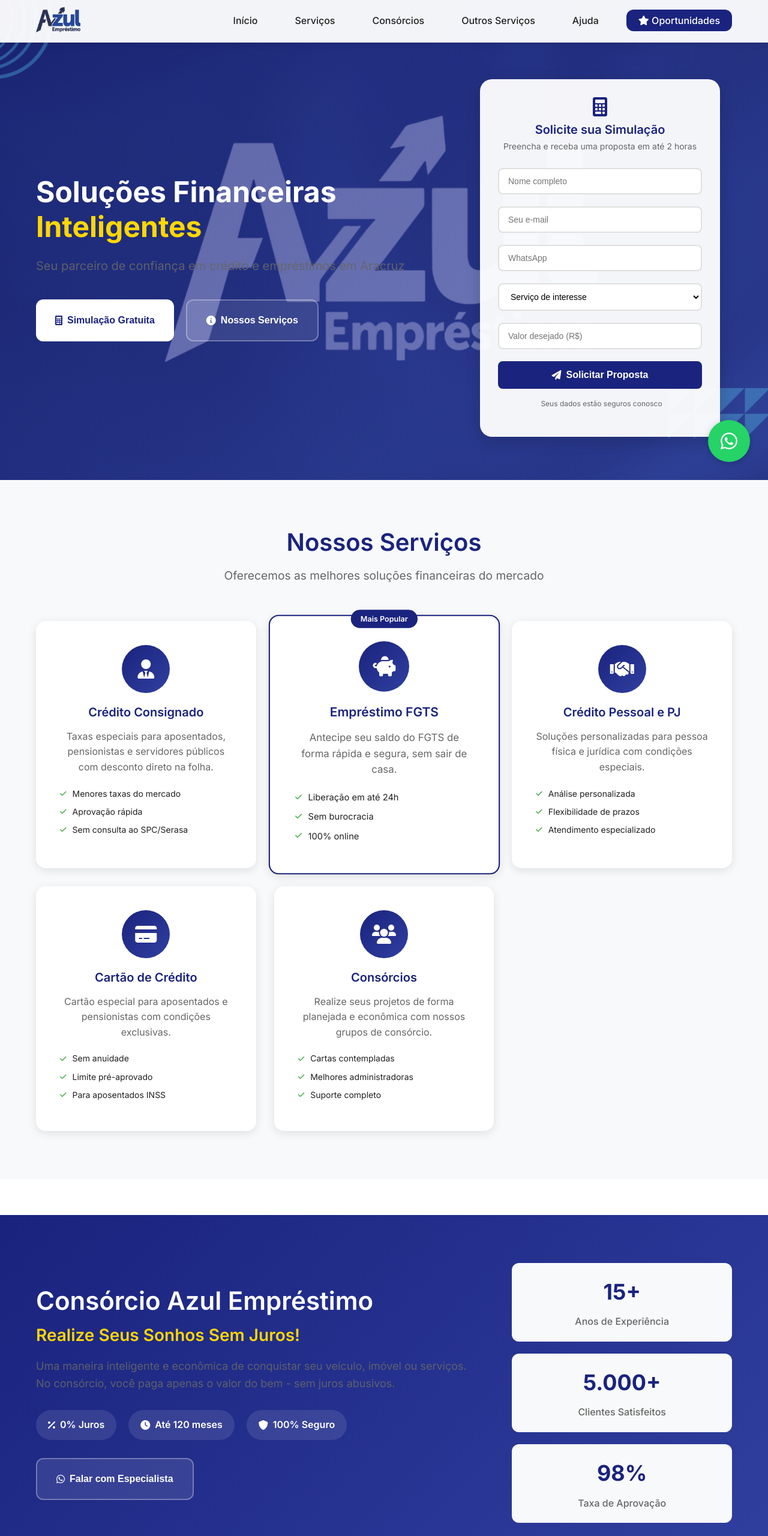
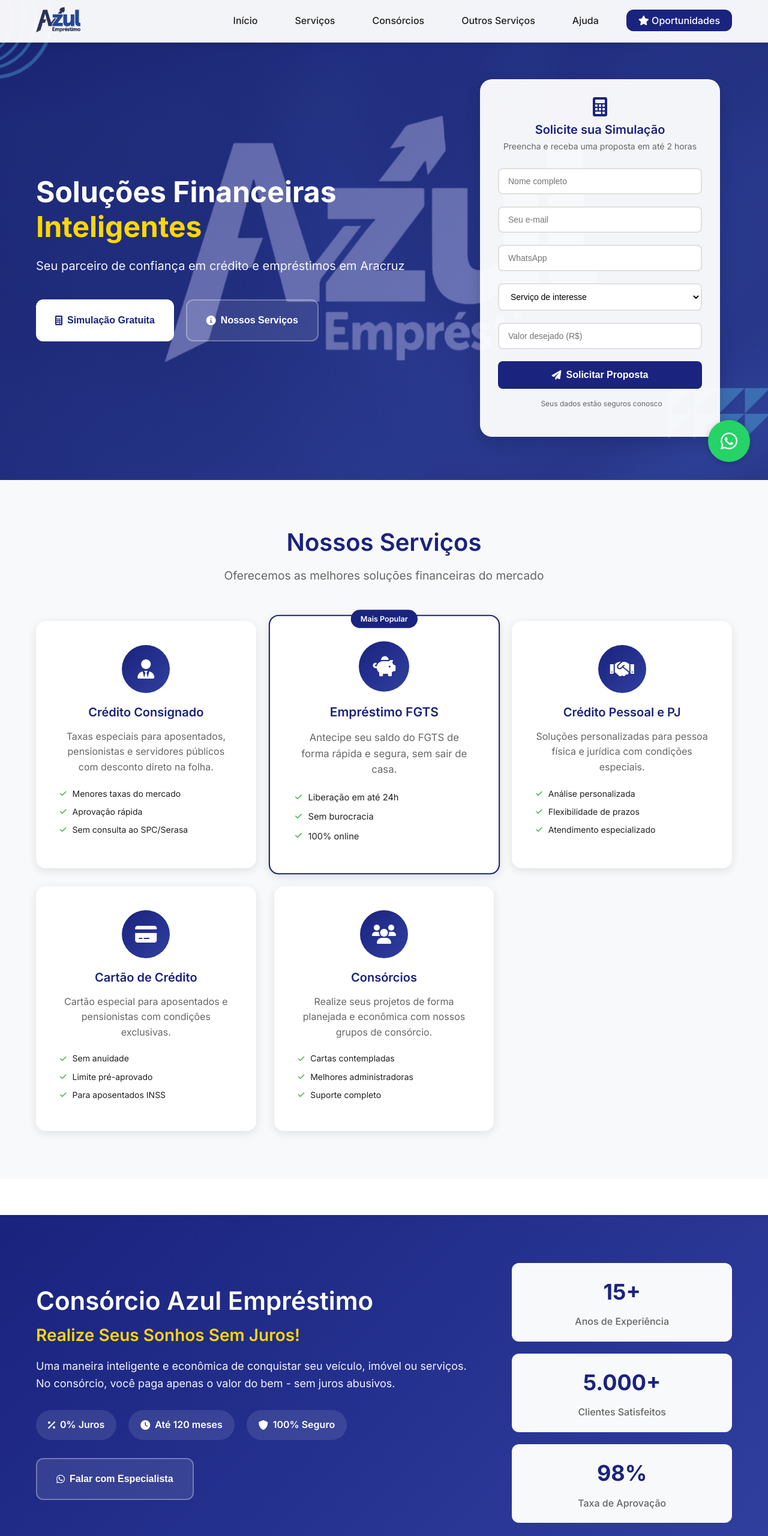
Before and after one commit to lucaxsrd/azul-emprestimo-site, a plain HTML site: page index.html in a window 1280 px wide. Shown: the top 2560 px of the page at 60% size. Drawn offline with Linux system fonts and the light colour scheme.

Commit message:
fix: atualização de texto apagado

```diff
--- a/assets/css/sections.css
+++ b/assets/css/sections.css
@@ -36,7 +36,8 @@
 .hero-subtitle {
     font-size: 20px;
     margin-bottom: 40px;
-    opacity: 0.9;
+    color: rgba(255, 255, 255, 0.95);
+    font-weight: 400;
 }
 
 .hero-buttons {
@@ -197,7 +198,8 @@
 .hero-text p {
     font-size: 18px;
     margin-bottom: 30px;
-    opacity: 0.9;
+    color: rgba(255, 255, 255, 0.95);
+    font-weight: 400;
 }
 
 .hero-badges {
@@ -715,5 +717,5 @@
     border-top: 1px solid rgba(255, 255, 255, 0.2);
     padding-top: 30px;
     text-align: center;
-    color: rgba(255, 255, 255, 0.6);
+    color: rgba(255, 255, 255, 0.85);
 }
```
